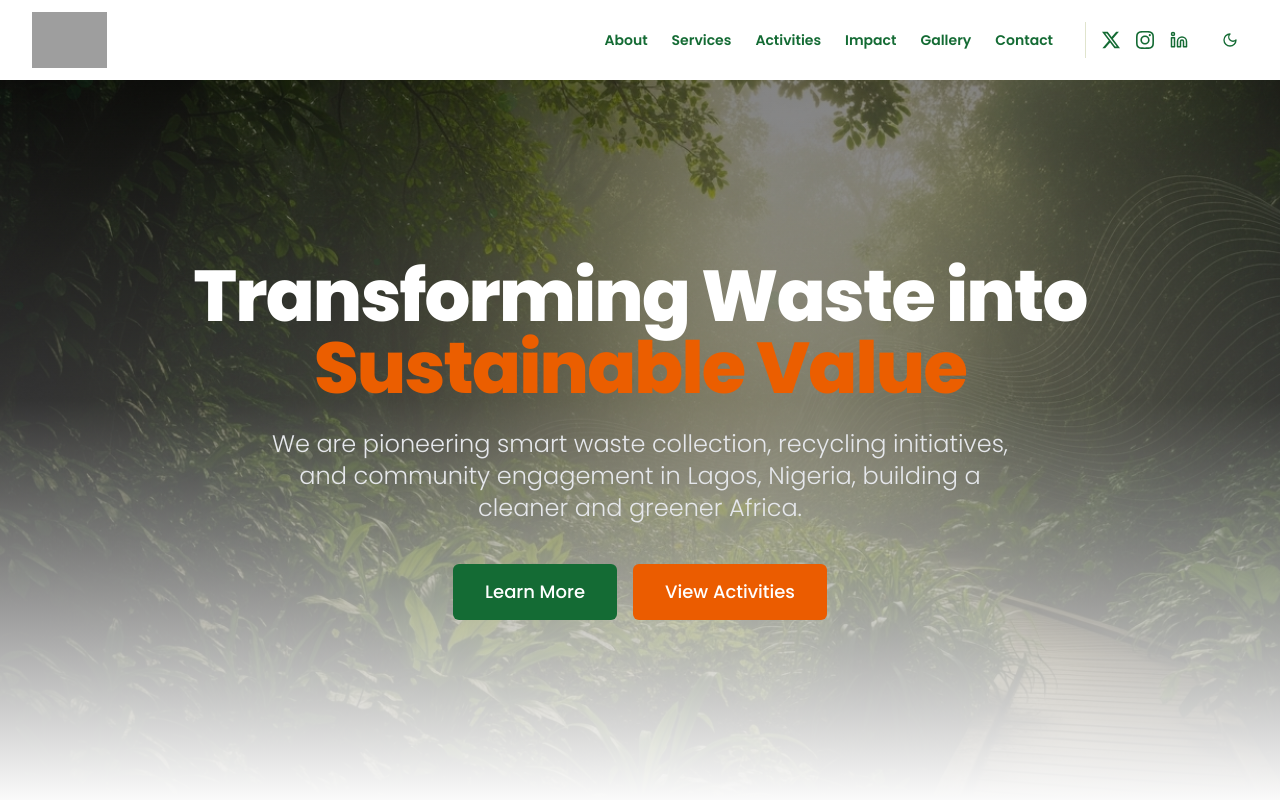
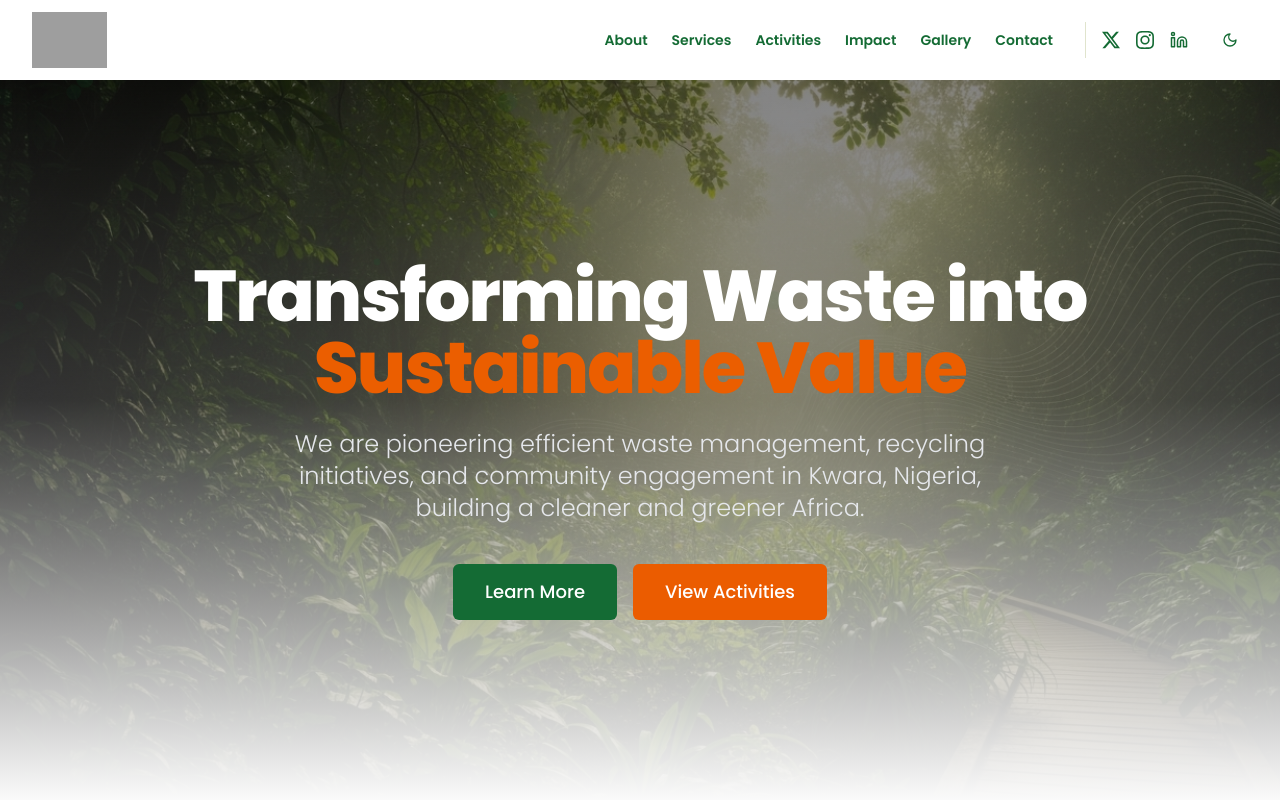
Before and after one commit to Razadan1/WastureSolutionsWebsite, a React (Vite) app: page / in a window 1280 px wide. Shown: the top 800 px of the page. Built offline with nearby package versions, Linux system fonts and the light colour scheme; grey boxes are pictures that could not be loaded.

Commit message:
Updated Hero

```diff
--- a/src/components/Hero.tsx
+++ b/src/components/Hero.tsx
@@ -63,7 +63,7 @@ export function Hero() {
           animate={{ opacity: 1, y: 0 }}
           transition={{ duration: 0.8, delay: 0.2, ease: "easeOut" }}
         >
-          We are pioneering smart waste collection, recycling initiatives, and community engagement in Lagos, Nigeria, building a cleaner and greener Africa.
+          We are pioneering efficient waste management, recycling initiatives, and community engagement in Kwara, Nigeria, building a cleaner and greener Africa.
         </motion.p>
 
         <motion.div
```
